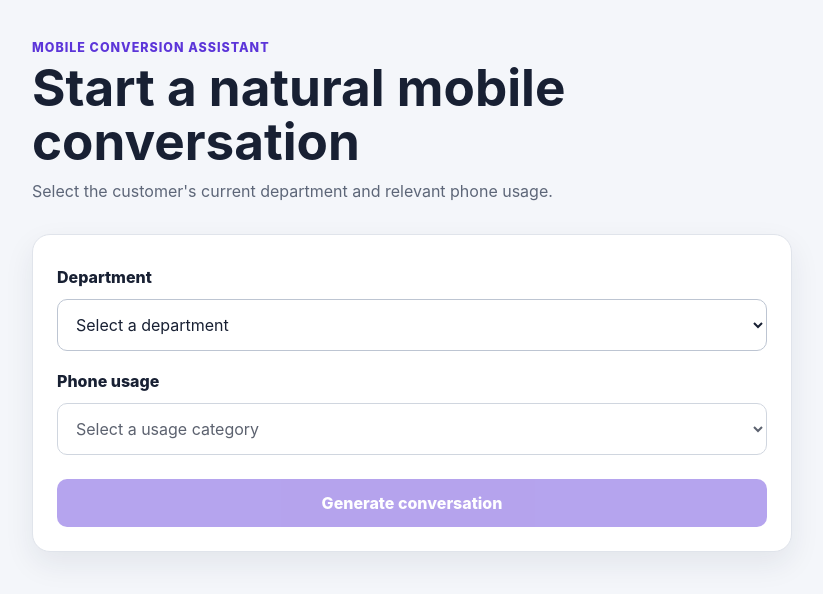
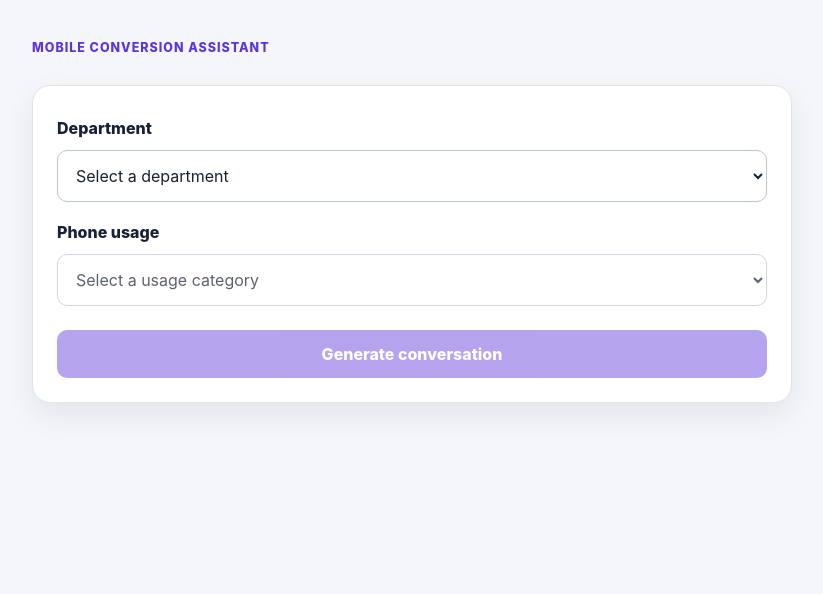
Before and after one commit to Teerasak-Mairoddee/mobile_conversion_assistant, a React (Vite) app: page / in a window 1280 px wide. Shown: the top 594 px of the page, without its empty margins (228-1051 px from the left). Built offline with nearby package versions, Linux system fonts and the light colour scheme.

Commit message:
remove clutter

```diff
--- a/src/App.tsx
+++ b/src/App.tsx
@@ -57,11 +57,7 @@ function App() {
                 <div>
                     <p className="eyebrow">Mobile Conversion Assistant</p>
 
-                    <h1>Start a natural mobile conversation</h1>
 
-                    <p className="introduction">
-                        Select the customer's current department and relevant phone usage.
-                    </p>
                 </div>
             </header>
 
```
